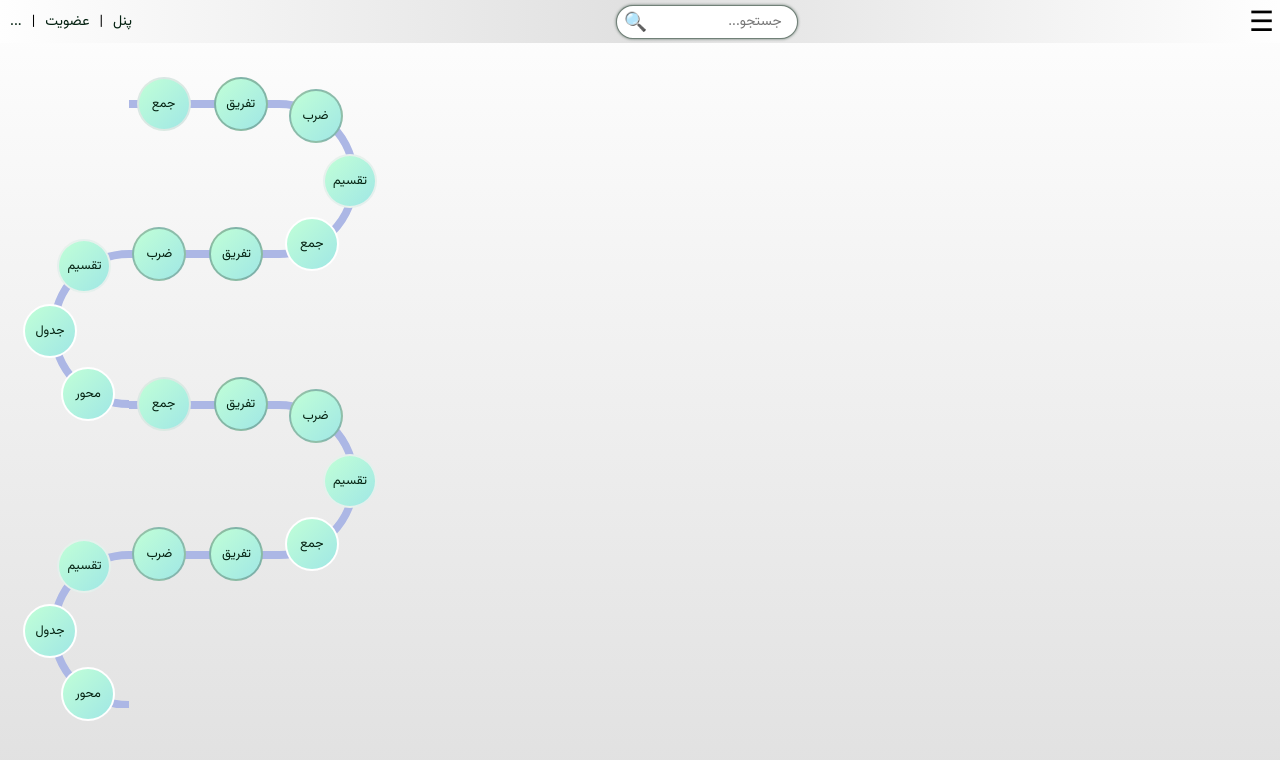
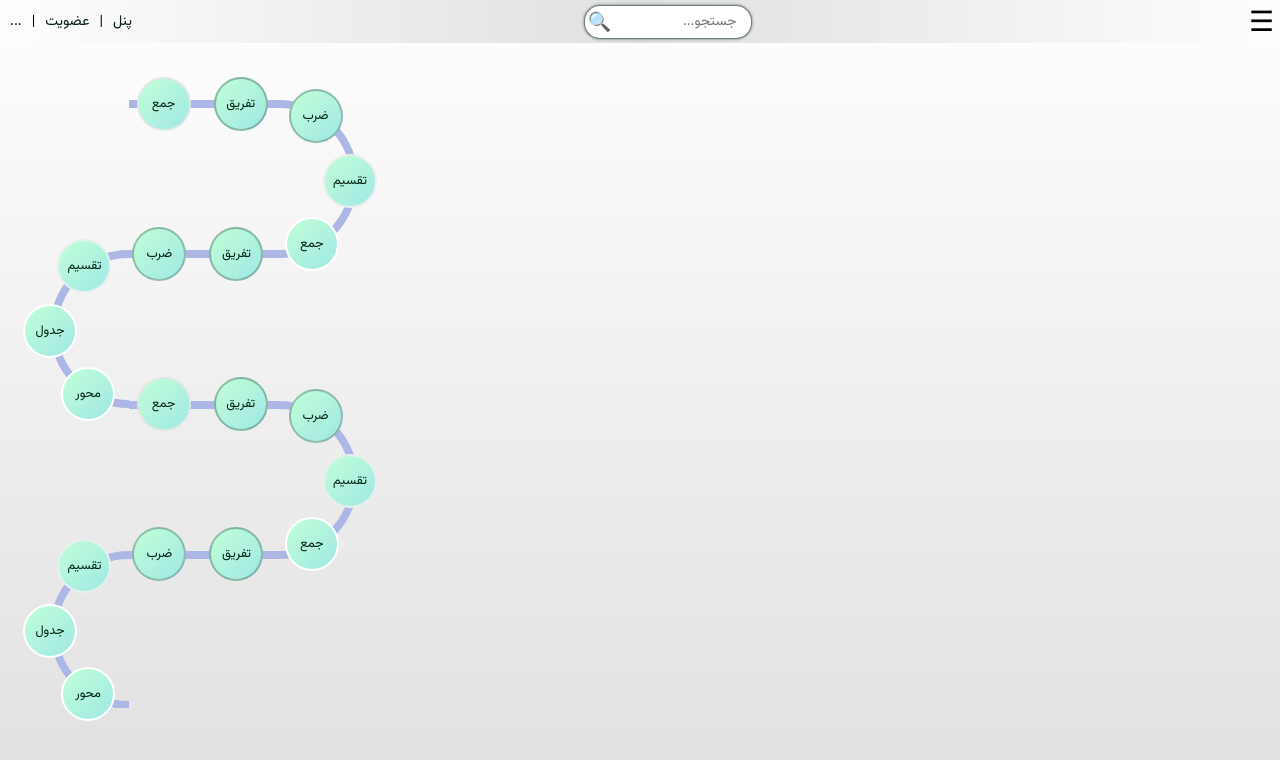
Before and after one commit to hmdmsv/template-test1, a plain HTML site: page index.html in a window 1280 px wide. Drawn offline with Linux system fonts and the light colour scheme.

Commit message:
Initial commit

```diff
--- a/style.css
+++ b/style.css
@@ -46,17 +46,19 @@ body {
   text-shadow: 0 0 3px #04211190;
 }
 .search-bar {
-  position: relative;
+  /* position: relative; */
   display: flex;
-  justify-content: space-between;
+  width: 120px;
+  justify-content:right;
   /* border: 1px solid red; */
   align-items: center;
   flex-shrink: 1;
+  margin: 0;
 }
 
 .search-bar button {
   position: relative;
-  right: -16%;
+  right: -25%;
   background: none;
   border: none;
   cursor: pointer;
@@ -95,14 +97,15 @@ body {
   font-size: 14px;
   border: #04211190 solid 1px;
   box-shadow: 0 0 3px #04211190;
-  border-radius: 20px;
+  border-radius: 16px;
   /* outline: none; */
   font-family: "Vazirmatn", sans-serif;
-  width: 150px;
+  width: 120px;
   height: auto;
   margin: 0;
   transition: width 0.3s ease;
   opacity: 1;
+  padding-left: 4ch;
   /* pointer-events: none; */
 }
 
```
